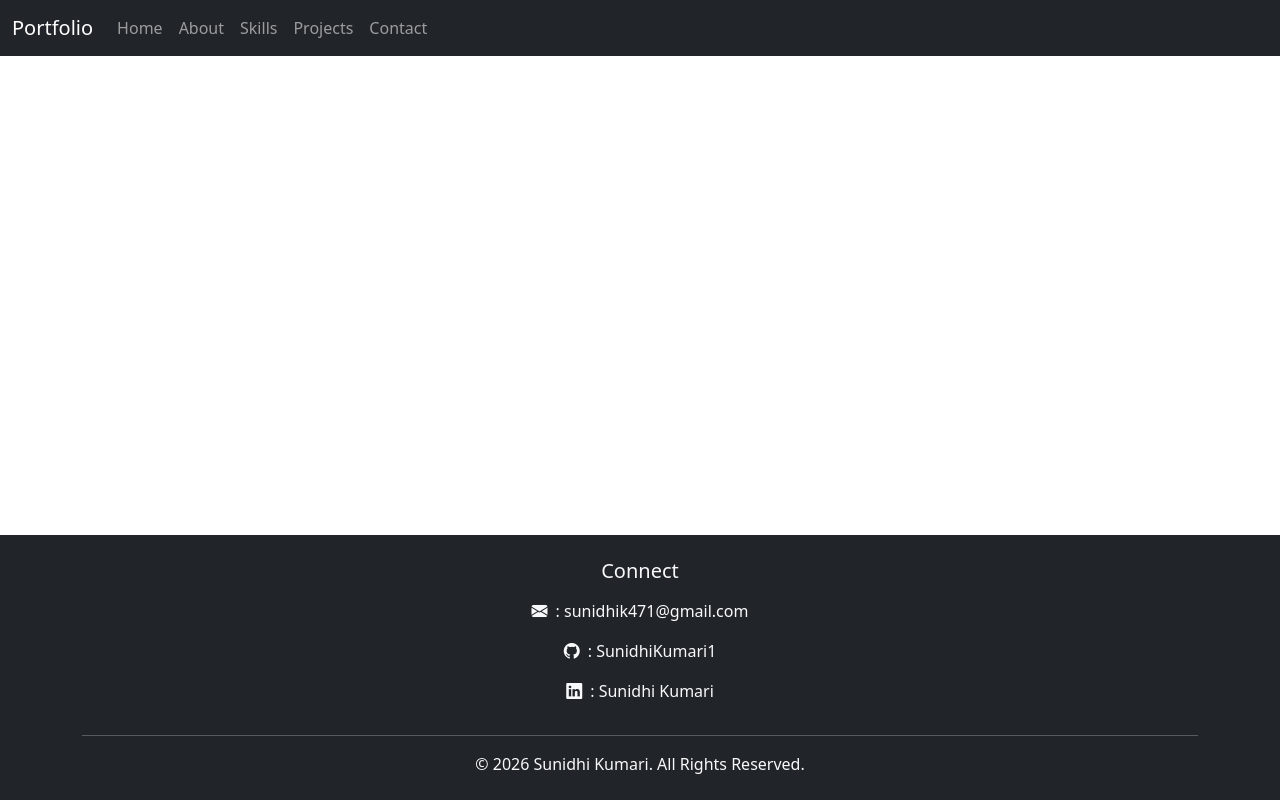
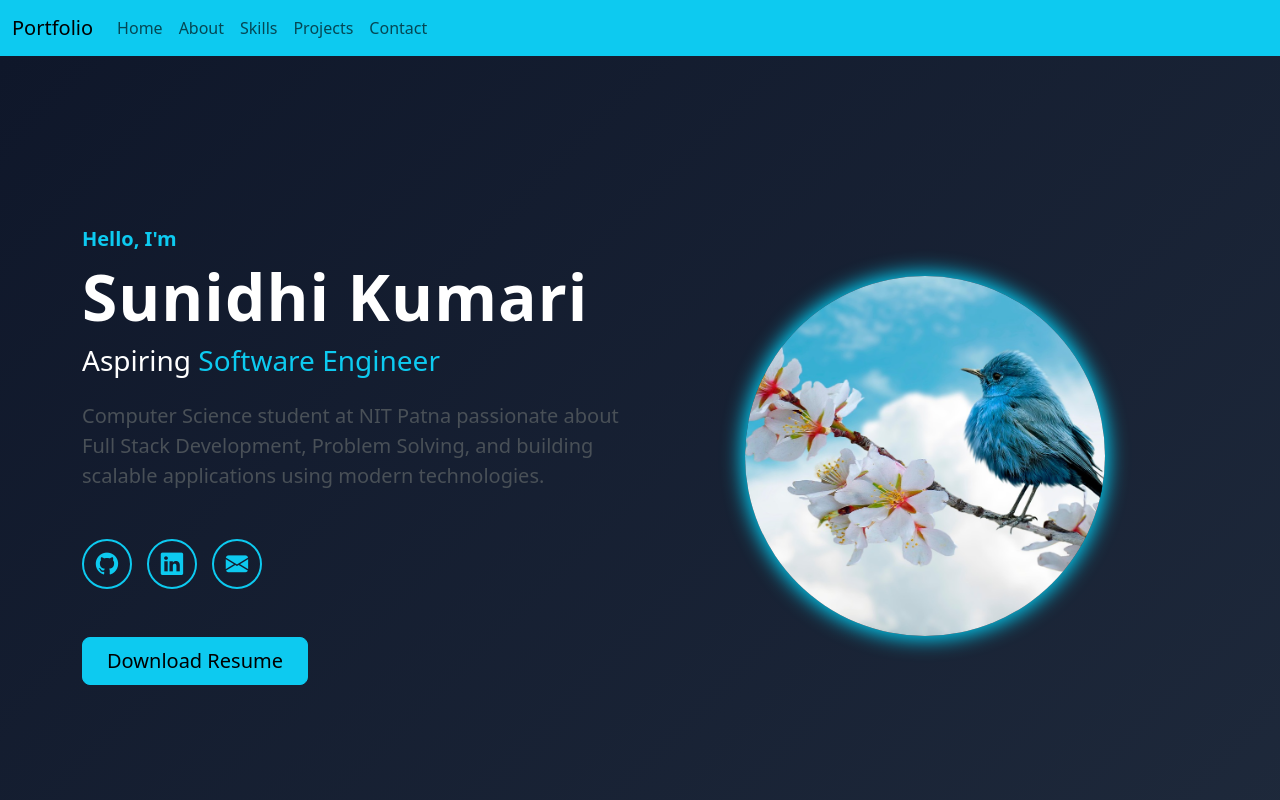
Before and after one commit to SunidhiKumari1/portfolio, a React (Create React App) app: page / in a window 1280 px wide. Shown: the top 800 px of the page. Built offline with nearby package versions, Linux system fonts and the light colour scheme.

Commit message:
Added Home section

```diff
--- a/package.json
+++ b/package.json
@@ -10,6 +10,7 @@
     "bootstrap-icons": "^1.13.1",
     "react": "^19.2.7",
     "react-dom": "^19.2.7",
+    "react-icons": "^5.6.0",
     "react-router-dom": "^7.18.0",
     "react-scripts": "5.0.1",
     "web-vitals": "^2.1.4"
--- a/src/App.css
+++ b/src/App.css
@@ -1,3 +1,87 @@
 .App {
   text-align: center;
 }
+
+section {
+  scroll-behavior: smooth;
+}
+
+#home {
+  overflow: hidden;
+}
+
+.profile-image img {
+  transition: 0.5s;
+  box-shadow: 0 0 30px #00d9ff;
+}
+
+.profile-image img:hover {
+  transform: scale(1.05);
+  box-shadow: 0 0 50px #00d9ff;
+}
+
+.btn-outline-info {
+  width: 50px;
+  height: 50px;
+  display: inline-flex;
+  align-items: center;
+  justify-content: center;
+  font-size: 20px;
+}
+
+.btn-info {
+  font-weight: 600;
+}
+
+@media (max-width: 992px) {
+  #home {
+    text-align: center;
+    padding-top: 120px;
+    padding-bottom: 70px;
+  }
+
+  .profile-image img {
+    width: 270px;
+    height: 270px;
+  }
+}
+
+.social-icons {
+  display: flex;
+  gap: 15px;
+  flex-wrap: wrap;
+  justify-content: flex-start;
+}
+
+.social-icon {
+  width: 50px;
+  height: 50px;
+  border: 2px solid #0dcaf0;
+  border-radius: 50%;
+  display: flex;
+  align-items: center;
+  justify-content: center;
+  color: #0dcaf0;
+  text-decoration: none;
+  font-size: 1.4rem;
+  transition: all 0.3s ease;
+}
+
+.social-icon:hover {
+  background: #0dcaf0;
+  color: #0f172a;
+  transform: translateY(-3px);
+  box-shadow: 0 0 12px rgba(13, 202, 240, 0.5);
+}
+
+@media (max-width: 768px) {
+  .social-icons {
+    justify-content: center;
+  }
+
+  .social-icon {
+    width: 45px;
+    height: 45px;
+    font-size: 1.2rem;
+  }
+}
--- a/src/App.js
+++ b/src/App.js
@@ -1,5 +1,4 @@
 import './App.css';
-import { BrowserRouter as Router, Routes, Route } from 'react-router-dom';
 import Navbar from './Components/Navbar';
 import Home from './Components/Home';
 import About from './Components/About';
@@ -9,18 +8,17 @@ import Contact from './Components/Contact';
 import Footer from './Components/Footer';
 
 function App() {
+  document.body.style.background = "linear-gradient(135deg,#0f172a,#1e293b)";
   return (
-    <Router>
-        <Navbar/>
-        <Routes>
-          <Route path="/" element={<Home/>}/>
-          <Route path="/about" element={<About/>}/>
-          <Route path="/skills" element={<Skills/>}/>
-          <Route path="/projects" element={<Projects/>}/>
-          <Route path="/contact" element={<Contact/>}/>
-        </Routes>
-        <Footer/>
-      </Router>
+    <div className="d-flex flex-column min-vh-100">
+      <Navbar/>
+      <Home/>
+      <About/>
+      <Skills/>
+      <Projects/>
+      <Contact/>
+      <Footer/>
+    </div>
   );
 }
 
--- a/src/Components/Footer.js
+++ b/src/Components/Footer.js
@@ -4,7 +4,7 @@ import "bootstrap-icons/font/bootstrap-icons.css";
 
 export default function Footer() {
   return (
-    <footer className="bg-dark text-light py-4 mt-5 fixed-bottom">
+    <footer className="bg-dark text-light py-4 mt-5">
       <div className="container text-center">
         <div className="row">
           {/* Contact */}
--- a/src/Components/Home.js
+++ b/src/Components/Home.js
@@ -1,7 +1,112 @@
-import React from 'react'
+import profile from "./demo.jpg";
 
 export default function Home() {
   return (
-    <div>Home</div>
-  )
+    <section
+      id="home"
+      className="d-flex align-items-center"
+      style={{
+        minHeight: "100vh",
+        background: "linear-gradient(135deg,#0f172a,#1e293b)",
+      }}
+    >
+      <div className="container">
+
+        <div className="row align-items-center">
+
+          {/* Left */}
+          <div className="col-lg-6 text-white">
+
+            <h5 className="text-info fw-bold">
+              Hello, I'm
+            </h5>
+
+            <h1
+              className="display-3 fw-bold"
+              style={{ letterSpacing: "1px" }}
+            >
+              Sunidhi Kumari
+            </h1>
+
+            <h3 className="mb-4">
+              Aspiring{" "}
+              <span className="text-info">
+                Software Engineer
+              </span>
+            </h3>
+
+            <p className="text-light-emphasis fs-5">
+              Computer Science student at NIT Patna passionate about
+              Full Stack Development, Problem Solving, and building
+              scalable applications using modern technologies.
+            </p>
+
+            {/* Social Icons */}
+<div className="d-flex justify-content-center justify-content-lg-start gap-3 flex-wrap mt-4">
+
+            <div className="social-icons mt-4">
+  <a
+    href="https://github.com/SunidhiKumari1"
+    target="_blank"
+    rel="noreferrer"
+    className="social-icon"
+  >
+    <i className="bi bi-github"></i>
+  </a>
+
+  <a
+    href="https://www.linkedin.com/in/sunidhi-kumari-b91587274/"
+    target="_blank"
+    rel="noreferrer"
+    className="social-icon"
+  >
+    <i className="bi bi-linkedin"></i>
+  </a>
+
+  <a
+    href="mailto:sunidhik471@gmail.com"
+    className="social-icon"
+  >
+    <i className="bi bi-envelope-fill"></i>
+  </a>
+</div>
+</div>
+            <a
+              href="/resume.pdf"
+              className="btn btn-info btn-lg mt-5 px-4"
+              download
+            >
+              Download Resume
+            </a>
+
+          </div>
+
+          {/* Right */}
+
+          <div className="col-lg-6 text-center mt-5 mt-lg-0">
+
+            <div className="profile-image">
+
+              <img
+                src={profile}
+                alt="Sunidhi"
+                className="img-fluid rounded-circle "
+                style={{
+                  width: "360px",
+                  height: "360px",
+                  objectFit: "cover",
+                  borderRadius: "50%",
+                  boxShadow: "0 0 20px 3px #00d9ff"
+                }}
+              />
+
+            </div>
+
+          </div>
+
+        </div>
+
+      </div>
+    </section>
+  );
 }
--- a/src/Components/Navbar.js
+++ b/src/Components/Navbar.js
@@ -1,13 +1,12 @@
 import React from 'react'
-import { Link } from 'react-router-dom';
 
 export default function Navbar() {
   return (
-    <nav className="navbar fixed-top navbar-expand-lg navbar-dark bg-dark">
+    <nav className="navbar sticky-top navbar-expand-lg navbar-info bg-info">
       <div className="container-fluid">
-        <Link className="navbar-brand" to="/">
+        <a className="navbar-brand" href="#">
           Portfolio
-        </Link>
+        </a>
 
         <button
           className="navbar-toggler"
@@ -24,33 +23,33 @@ export default function Navbar() {
         <div className="collapse navbar-collapse" id="navbarSupportedContent">
           <ul className="navbar-nav me-auto">
             <li className="nav-item">
-              <Link className="nav-link" to="/">
+              <a className="nav-link" href="#">
                 Home
-              </Link>
+              </a>
             </li>
 
             <li className="nav-item">
-              <Link className="nav-link" to="/about">
+              <a className="nav-link" href="#about">
                 About
-              </Link>
+              </a>
             </li>
 
             <li className="nav-item">
-              <Link className="nav-link" to="/skills">
+              <a className="nav-link" href="#skills">
                 Skills
-              </Link>
+              </a>
             </li>
 
             <li className="nav-item">
-              <Link className="nav-link" to="/projects">
+              <a className="nav-link" href="#projects">
                 Projects
-              </Link>
+              </a>
             </li>
 
             <li className="nav-item">
-              <Link className="nav-link" to="/contact">
+              <a className="nav-link" href="#contact">
                 Contact
-              </Link>
+              </a>
             </li>
           </ul>
         </div>
```
Also changed, not shown: src/Components/Card.js (added, +7 -0 lines), src/Components/demo.jpg (added), 1 other file (tests, documents, lock files or other folders).
